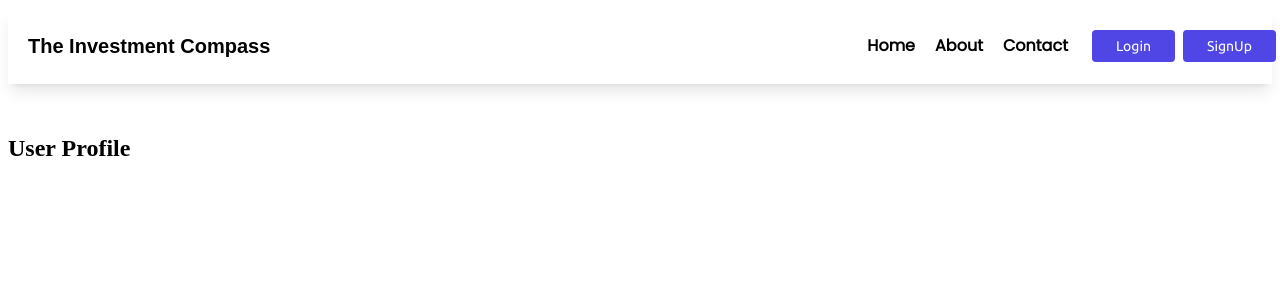
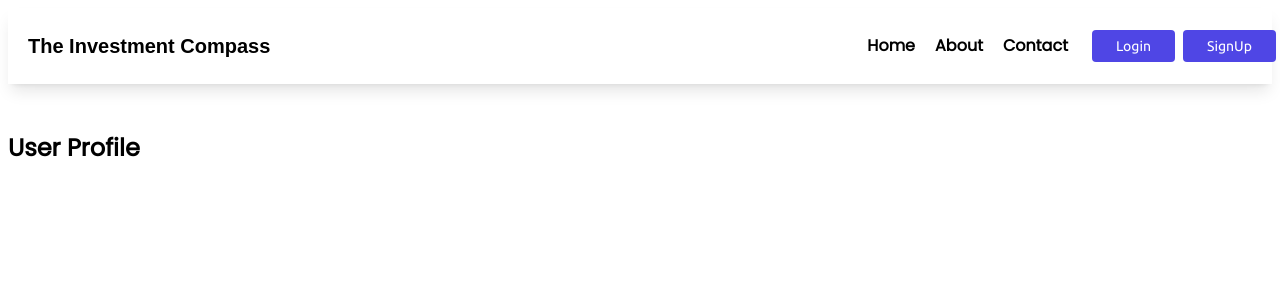
Before and after one commit to abhimanyu840/compass-frontend, a React (Vite) app: page /profile in a window 1280 px wide. Shown: the top 300 px of the page. Built offline with nearby package versions, Linux system fonts and the light colour scheme; no server answers; a web font is replaced by a local one.

Commit message:
massive changes

```diff
--- a/src/components/consumer/Profilepage.jsx
+++ b/src/components/consumer/Profilepage.jsx
@@ -26,7 +26,7 @@
     }, []);
 
     return (
-        <div className="container mx-auto py-8">
+        <div className="container mx-auto py-8 font-poppins">
             <h1 className="text-2xl font-semibold mb-4">User Profile</h1>
             {user && (
                 <>
```
